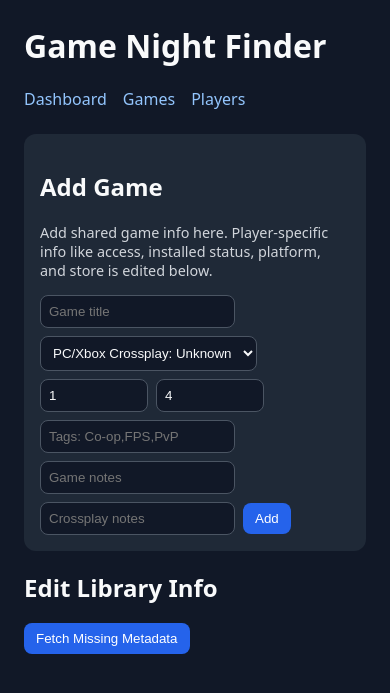
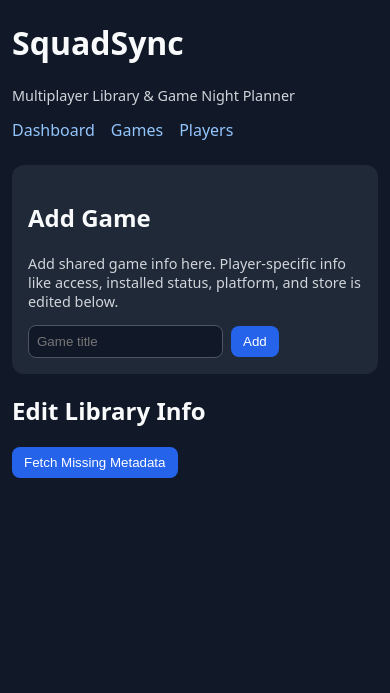
Before and after one commit to Lukefilewalker/SquadSync, a FastAPI app: page /games in a window 390 px wide. Shown: the top 693 px of the page. Run offline with FastAPI, Linux system fonts and the light colour scheme; data that the repository does not hold is empty.

Commit message:
Improve branding and mobile responsiveness

```diff
--- a/app/main.py
+++ b/app/main.py
@@ -216,33 +216,67 @@ def add_game(
     notes: str = Form(""),
     crossplay_notes: str = Form(""),
 ):
+    clean_title = title.strip()
+
     if pc_xbox_crossplay not in CROSSPLAY_OPTIONS:
         pc_xbox_crossplay = "Unknown"
 
+    metadata = fetch_rawg_metadata(clean_title)
+
     with db() as conn:
-        conn.execute(
-            """
-            INSERT OR IGNORE INTO games(
-                title, crossplay, pc_xbox_crossplay, min_players, max_players,
-                tags, notes, crossplay_notes
+        if metadata:
+            conn.execute(
+                """
+                INSERT OR IGNORE INTO games(
+                    title, crossplay, pc_xbox_crossplay, min_players, max_players,
+                    tags, notes, crossplay_notes,
+                    rawg_id, released, genres, platforms,
+                    background_image, description, metadata_synced_at
+                )
+                VALUES (?, ?, ?, ?, ?, ?, ?, ?, ?, ?, ?, ?, ?, ?, ?)
+                """,
+                (
+                    metadata["title"],
+                    pc_xbox_crossplay,
+                    pc_xbox_crossplay,
+                    min_players,
+                    max_players,
+                    tags.strip(),
+                    notes.strip(),
+                    crossplay_notes.strip(),
+                    metadata["rawg_id"],
+                    metadata["released"],
+                    metadata["genres"],
+                    metadata["platforms"],
+                    metadata["background_image"],
+                    metadata["description"],
+                    datetime.now().isoformat(timespec="seconds"),
+                ),
             )
-            VALUES (?, ?, ?, ?, ?, ?, ?, ?)
-            """,
-            (
-                title.strip(),
-                pc_xbox_crossplay,
-                pc_xbox_crossplay,
-                min_players,
-                max_players,
-                tags.strip(),
-                notes.strip(),
-                crossplay_notes.strip(),
-            ),
-        )
+        else:
+            conn.execute(
+                """
+                INSERT OR IGNORE INTO games(
+                    title, crossplay, pc_xbox_crossplay, min_players, max_players,
+                    tags, notes, crossplay_notes
+                )
+                VALUES (?, ?, ?, ?, ?, ?, ?, ?)
+                """,
+                (
+                    clean_title,
+                    pc_xbox_crossplay,
+                    pc_xbox_crossplay,
+                    min_players,
+                    max_players,
+                    tags.strip(),
+                    notes.strip(),
+                    crossplay_notes.strip(),
+                ),
+            )
+
         conn.commit()
 
     return RedirectResponse("/games", status_code=303)
-
 
 @app.post("/player-game/update")
 def update_player_game(
--- a/app/templates/base.html
+++ b/app/templates/base.html
@@ -1,7 +1,7 @@
 <!doctype html>
 <html>
 <head>
-    <title>Game Night Finder</title>
+    <title>SquadSync</title>
     <meta name="viewport" content="width=device-width, initial-scale=1">
     <style>
         body {
@@ -19,6 +19,10 @@
             border-radius: 10px;
             overflow: hidden;
             margin-bottom: 24px;
+        }
+        .table-wrapper {
+           overflow-x: auto;
+           width: 100%;
         }
         th, td {
             padding: 10px;
@@ -56,10 +60,30 @@
         .small { color: #d1d5db; font-size: 0.9rem; }
         .grid { display: grid; grid-template-columns: repeat(auto-fit, minmax(280px, 1fr)); gap: 16px; }
         form.inline { display: flex; gap: 8px; flex-wrap: wrap; align-items: center; }
+        @media (max-width: 768px) {
+    body {
+        margin: 12px;
+    }
+
+    h1 {
+        font-size: 2rem;
+    }
+
+    table {
+        min-width: 900px;
+    }
+
+    input,
+    select,
+    button {
+        max-width: 100%;
+    }
+}
     </style>
 </head>
 <body>
-    <h1>Game Night Finder</h1>
+    <h1>SquadSync</h1>
+    <p class="small">Multiplayer Library & Game Night Planner</p>
     <nav>
         <a href="/">Dashboard</a>
         <a href="/games">Games</a>
--- a/app/templates/games.html
+++ b/app/templates/games.html
@@ -9,18 +9,6 @@
 
     <form class="inline" method="post" action="/games/add">
         <input name="title" placeholder="Game title" required>
-
-        <select name="pc_xbox_crossplay">
-            {% for option in crossplay_options %}
-                <option value="{{ option }}" {% if option == "Unknown" %}selected{% endif %}>PC/Xbox Crossplay: {{ option }}</option>
-            {% endfor %}
-        </select>
-
-        <input name="min_players" type="number" value="1" min="1" style="width: 90px;" title="Minimum players">
-        <input name="max_players" type="number" value="4" min="1" style="width: 90px;" title="Maximum players">
-        <input name="tags" placeholder="Tags: Co-op,FPS,PvP">
-        <input name="notes" placeholder="Game notes">
-        <input name="crossplay_notes" placeholder="Crossplay notes">
         <button>Add</button>
     </form>
 </div>
```
